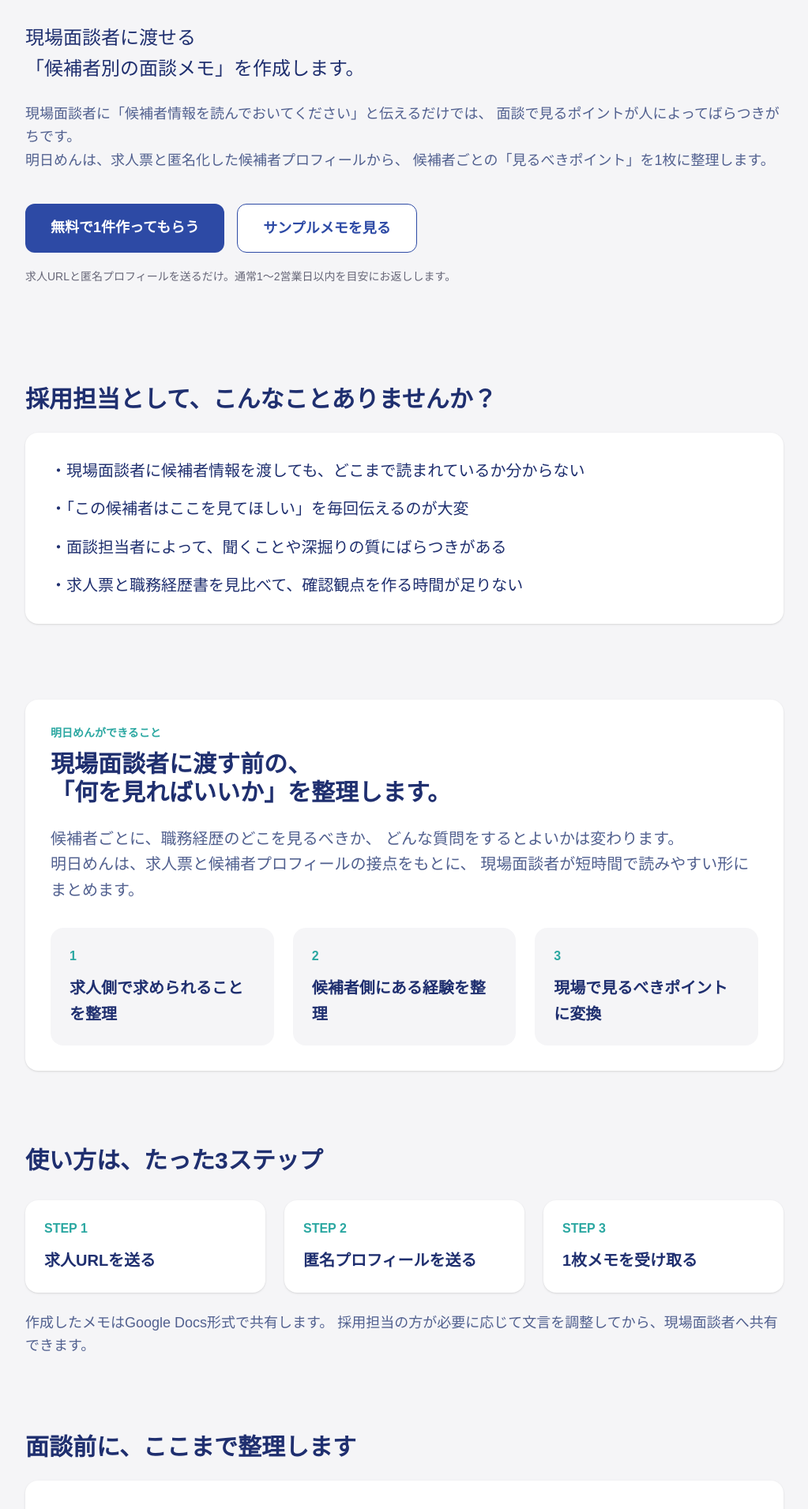
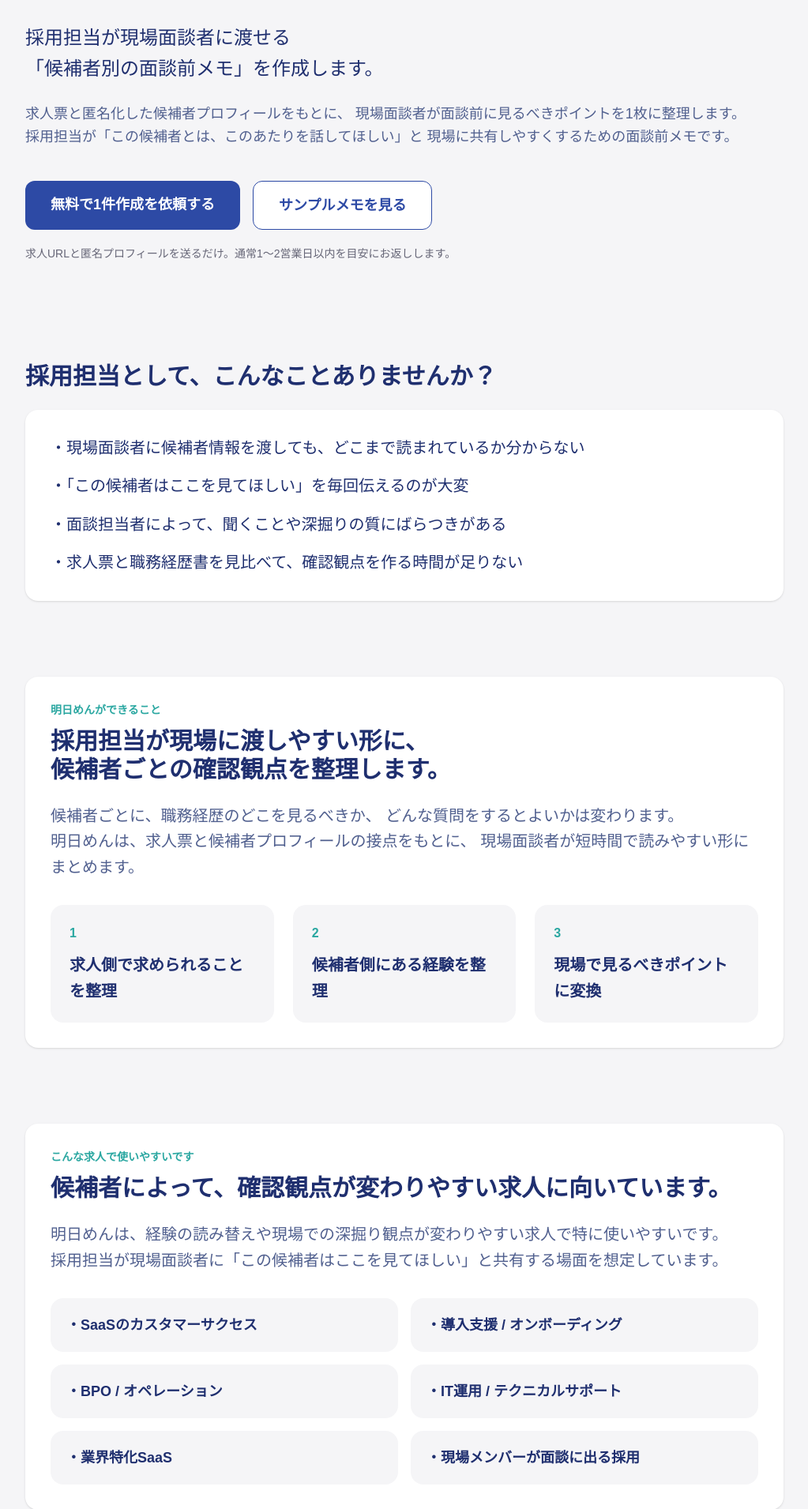
Before and after one commit to yshyk216/asumen-lp-v2, a Next.js app: page / in a window 1280 px wide. Shown: the part 240-2151 px from the top of the page at 79% size, without its empty margins (128-1151 px from the left). Built offline with nearby package versions, Linux system fonts and the light colour scheme.

Commit message:
Update page.tsx

```diff
--- a/app/page.tsx
+++ b/app/page.tsx
@@ -132,6 +132,15 @@ const aiComparison = [
   },
 ];
 
+const fitJobs = [
+  "SaaSのカスタマーサクセス",
+  "導入支援 / オンボーディング",
+  "BPO / オペレーション",
+  "IT運用 / テクニカルサポート",
+  "業界特化SaaS",
+  "現場メンバーが面談に出る採用",
+];
+
 export default function Home() {
   return (
     <main className="min-h-screen bg-[#f5f5f7] text-[#1f2f6f]">
@@ -148,17 +157,17 @@ export default function Home() {
         </h1>
 
         <p className="text-2xl leading-relaxed mb-6">
-          現場面談者に渡せる
+          採用担当が現場面談者に渡せる
           <br />
-          「候補者別の面談メモ」を作成します。
+          「候補者別の面談前メモ」を作成します。
         </p>
 
         <p className="text-lg leading-relaxed text-[#51608f] mb-10">
-          現場面談者に「候補者情報を読んでおいてください」と伝えるだけでは、
-          面談で見るポイントが人によってばらつきがちです。
+          求人票と匿名化した候補者プロフィールをもとに、
+          現場面談者が面談前に見るべきポイントを1枚に整理します。
           <br />
-          明日めんは、求人票と匿名化した候補者プロフィールから、
-          候補者ごとの「見るべきポイント」を1枚に整理します。
+          採用担当が「この候補者とは、このあたりを話してほしい」と
+          現場に共有しやすくするための面談前メモです。
         </p>
 
         <div className="flex flex-col sm:flex-row gap-4">
@@ -168,7 +177,7 @@ export default function Home() {
             rel="noreferrer"
             className="inline-block bg-[#2d4aa5] text-white px-8 py-4 rounded-xl text-lg font-semibold hover:opacity-90 transition text-center"
           >
-            無料で1件作ってもらう
+            無料で1件作成を依頼する
           </a>
 
           <a
@@ -216,9 +225,9 @@ export default function Home() {
           </p>
 
           <h2 className="text-3xl font-bold mb-6">
-            現場面談者に渡す前の、
+            採用担当が現場に渡しやすい形に、
             <br />
-            「何を見ればいいか」を整理します。
+            候補者ごとの確認観点を整理します。
           </h2>
 
           <p className="text-xl leading-relaxed text-[#51608f] mb-8">
@@ -250,6 +259,36 @@ export default function Home() {
                 現場で見るべきポイントに変換
               </p>
             </div>
+          </div>
+        </div>
+      </section>
+
+      {/* Fit */}
+      <section className="max-w-5xl mx-auto px-8 py-12">
+        <div className="bg-white rounded-2xl p-8 shadow-sm">
+          <p className="text-sm font-bold text-[#2aa7a1] mb-3">
+            こんな求人で使いやすいです
+          </p>
+
+          <h2 className="text-3xl font-bold mb-6">
+            候補者によって、確認観点が変わりやすい求人に向いています。
+          </h2>
+
+          <p className="text-xl leading-relaxed text-[#51608f] mb-8">
+            明日めんは、経験の読み替えや現場での深掘り観点が変わりやすい求人で特に使いやすいです。
+            <br />
+            採用担当が現場面談者に「この候補者はここを見てほしい」と共有する場面を想定しています。
+          </p>
+
+          <div className="grid md:grid-cols-2 gap-4">
+            {fitJobs.map((job) => (
+              <div
+                key={job}
+                className="rounded-2xl bg-[#f5f5f7] p-5 text-lg font-semibold"
+              >
+                ・{job}
+              </div>
+            ))}
           </div>
         </div>
       </section>
@@ -291,6 +330,7 @@ export default function Home() {
             <li>・現場面談者が見ておきたいポイント</li>
             <li>・そのまま使える質問・話すきっかけ</li>
             <li>・質問の根拠となる求人と経歴の接点</li>
+            <li>・採用担当から現場に共有したい一言メモ</li>
             <li>・候補者が気にしそうなこと</li>
           </ul>
         </div>
@@ -357,9 +397,7 @@ export default function Home() {
               </div>
 
               <div className="border-t border-[#e5e7eb] pt-5 mb-5">
-                <p className="font-bold mb-3">
-                  👀 見るポイント
-                </p>
+                <p className="font-bold mb-3">👀 見るポイント</p>
                 <p className="text-lg font-semibold leading-relaxed">
                   {sample.point}
                 </p>
@@ -399,9 +437,7 @@ export default function Home() {
                   ))}
                 </div>
 
-                <p className="text-sm text-[#667]">
-                  根拠：{sample.reason}
-                </p>
+                <p className="text-sm text-[#667]">根拠：{sample.reason}</p>
               </div>
 
               <div className="border-t border-[#e5e7eb] pt-5">
@@ -432,10 +468,7 @@ export default function Home() {
 
         <div className="space-y-6">
           {aiComparison.map((item) => (
-            <div
-              key={item.normal}
-              className="bg-white rounded-2xl p-8 shadow-sm"
-            >
+            <div key={item.normal} className="bg-white rounded-2xl p-8 shadow-sm">
               <p className="text-sm font-bold text-[#2aa7a1] mb-2">
                 一般的な質問
               </p>
@@ -498,9 +531,7 @@ export default function Home() {
       <section className="max-w-5xl mx-auto px-8 py-12">
         <div className="grid md:grid-cols-2 gap-6">
           <div className="bg-white rounded-2xl p-8 shadow-sm">
-            <h2 className="text-2xl font-bold mb-5">
-              明日めんがやること
-            </h2>
+            <h2 className="text-2xl font-bold mb-5">明日めんがやること</h2>
 
             <ul className="space-y-4 text-lg leading-relaxed">
               <li>・求人票と候補者経験の接点を整理する</li>
@@ -552,7 +583,7 @@ export default function Home() {
         <p className="text-xl leading-relaxed text-[#51608f] mb-8">
           求人URLと匿名化した候補者プロフィールを送っていただければ、
           <br />
-          現場面談者に渡せる「候補者別の面談メモ」を1件無料で作成します。
+          現場面談者に渡せる「候補者別の面談前メモ」を1件無料で作成します。
           <br />
           通常1〜2営業日以内を目安に、Google Docs形式で共有します。
           <br />
@@ -566,7 +597,7 @@ export default function Home() {
             rel="noreferrer"
             className="inline-block bg-[#2d4aa5] text-white px-10 py-4 rounded-xl text-lg font-semibold hover:opacity-90 transition"
           >
-            無料で1件作ってもらう
+            無料で1件作成を依頼する
           </a>
 
           <a
```
